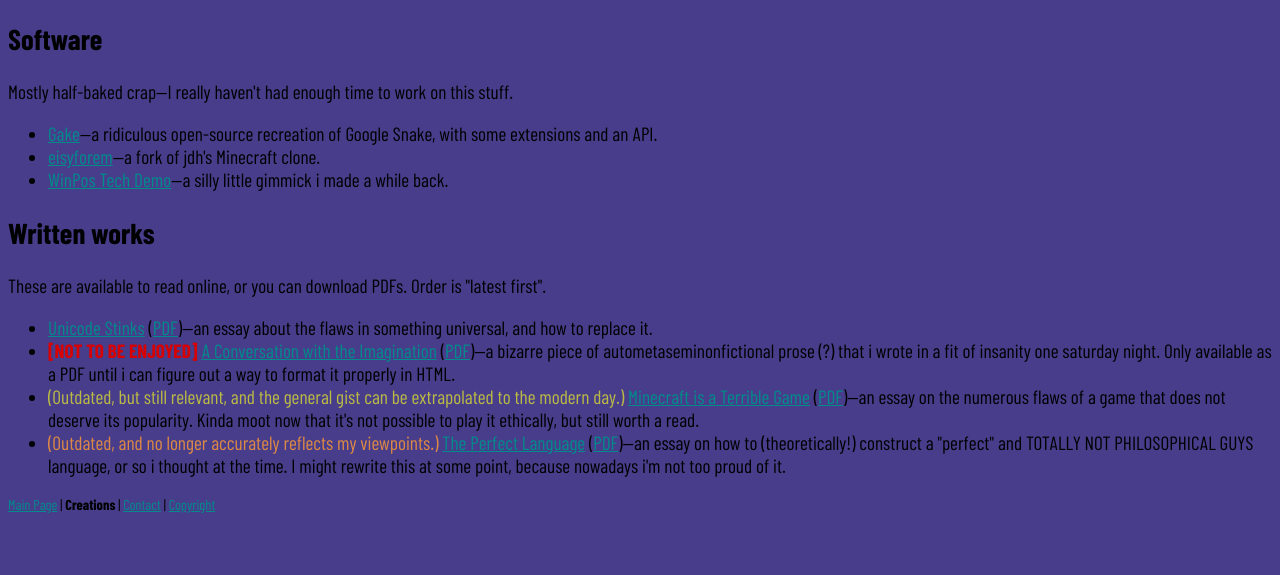
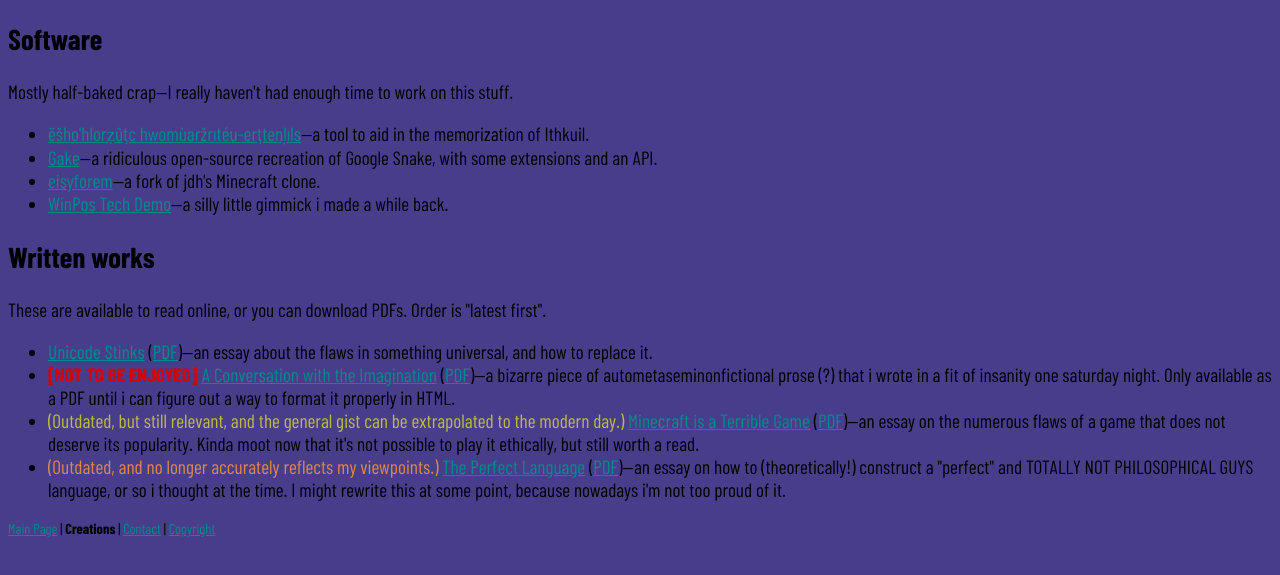
Before and after one commit to BlueManedHawk/bluemanedhawk.github.io, a plain HTML site: page Creations/index.html in a window 1280 px wide. Shown: the part 91-666 px from the top of the page. Drawn offline with Linux system fonts and the light colour scheme.

Commit message:
oh hey new project
COOL

```diff
--- a/Creations/index.html
+++ b/Creations/index.html
@@ -13,6 +13,7 @@
 		<h2>Software</h2>
 		<p>Mostly half-baked crap—I really haven't had enough time to work on this stuff.</p>
 		<p><ul>
+			<li><a href=https://github.com/BlueManedHawk/Ithkuil-Memorization-Aid>ëšho'hlorẓûţc hwomùaržrıtéu-erţtenļıls</a>—a tool to aid in the memorization of Ithkuil.</li>
 			<li><a href=https://github.com/BlueManedHawk/Gake>Gake</a>—a ridiculous open-source recreation of Google Snake, with some extensions and an API.</li>
 			<li><a href=https://github.com/BlueManedHawk/eisyforem>eisyforem</a>—a fork of jdh's Minecraft clone.</li>
 			<li><a href=https://github.com/BlueManedHawk/WinPos-Tech-Demo>WinPos Tech Demo</a>—a silly little gimmick i made a while back.</li>
```
